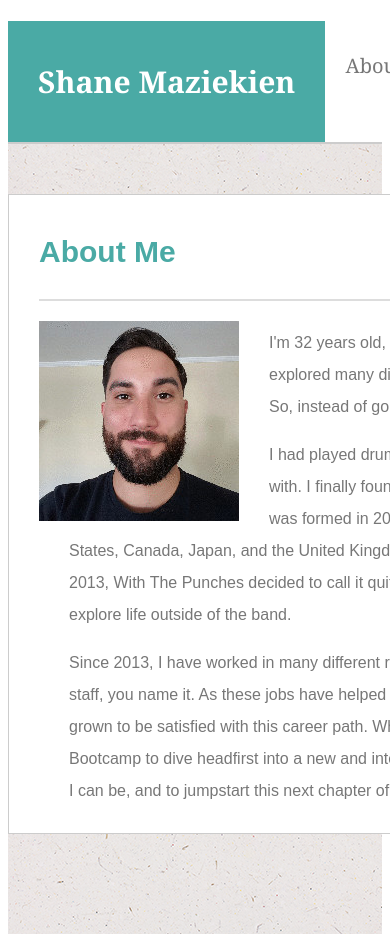
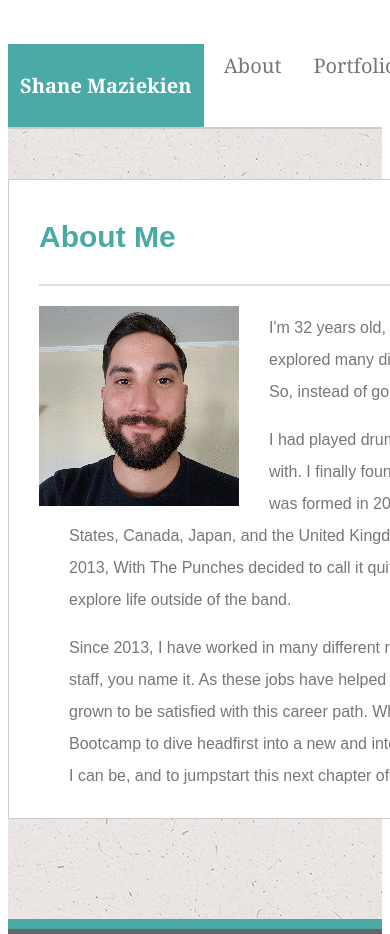
Before and after one commit to ShaneWTP/Responsive-Portfolio, a plain HTML site: page index.html in a window 390 px wide. Shown: the top 934 px of the page. Drawn offline with Linux system fonts and the light colour scheme.

Commit message:
nav response

```diff
--- a/assets/css/style.css
+++ b/assets/css/style.css
@@ -183,6 +183,10 @@ ul.topnav li.right {
     .main-nav, ul.topnav li, .content-container, .footer {
         float: none;
     }
+    .name {
+        padding: 8px 12px;
+        font-size: 20px;
+    }
 }
 
 @media only screen and (min-width: 641px; max-width: 768px; ) {
```
